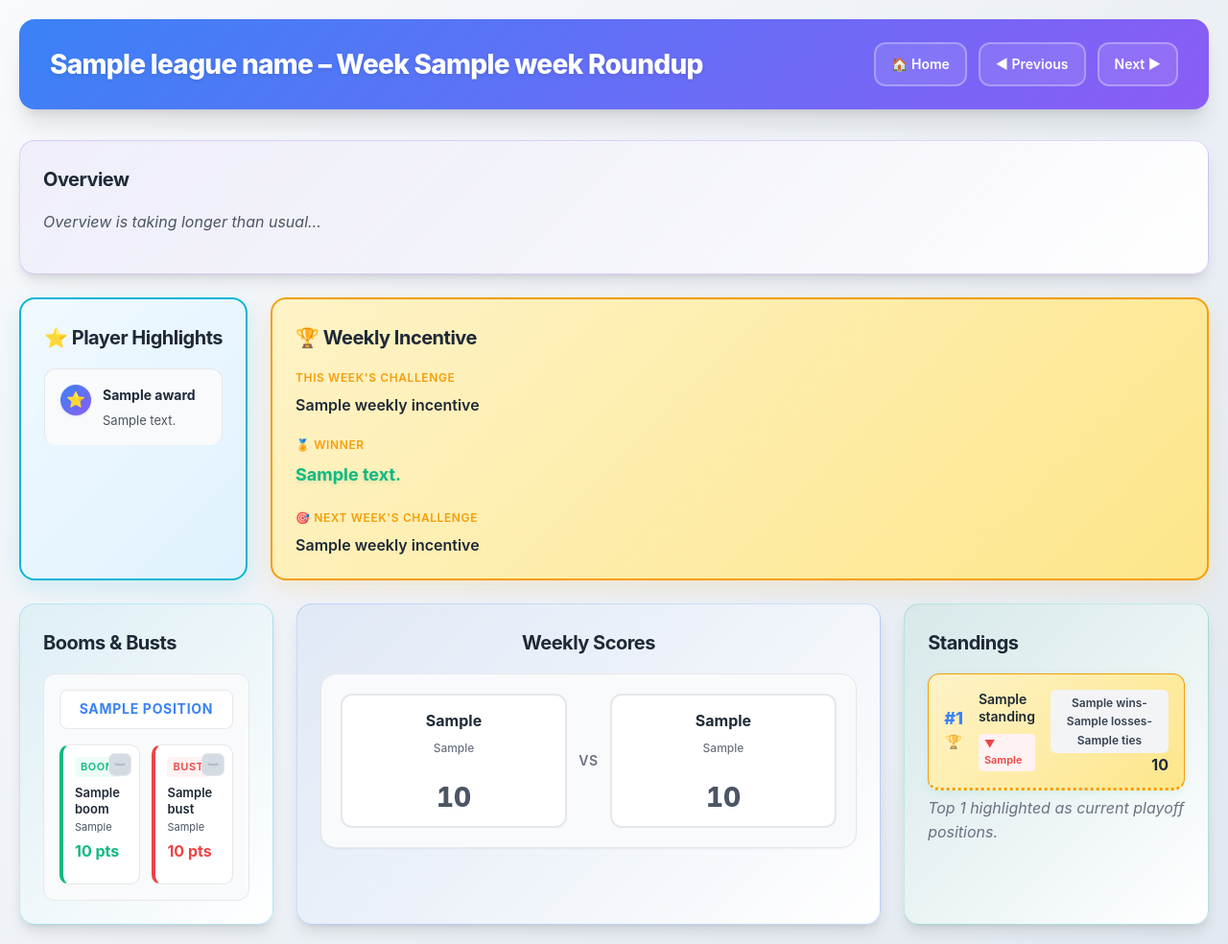
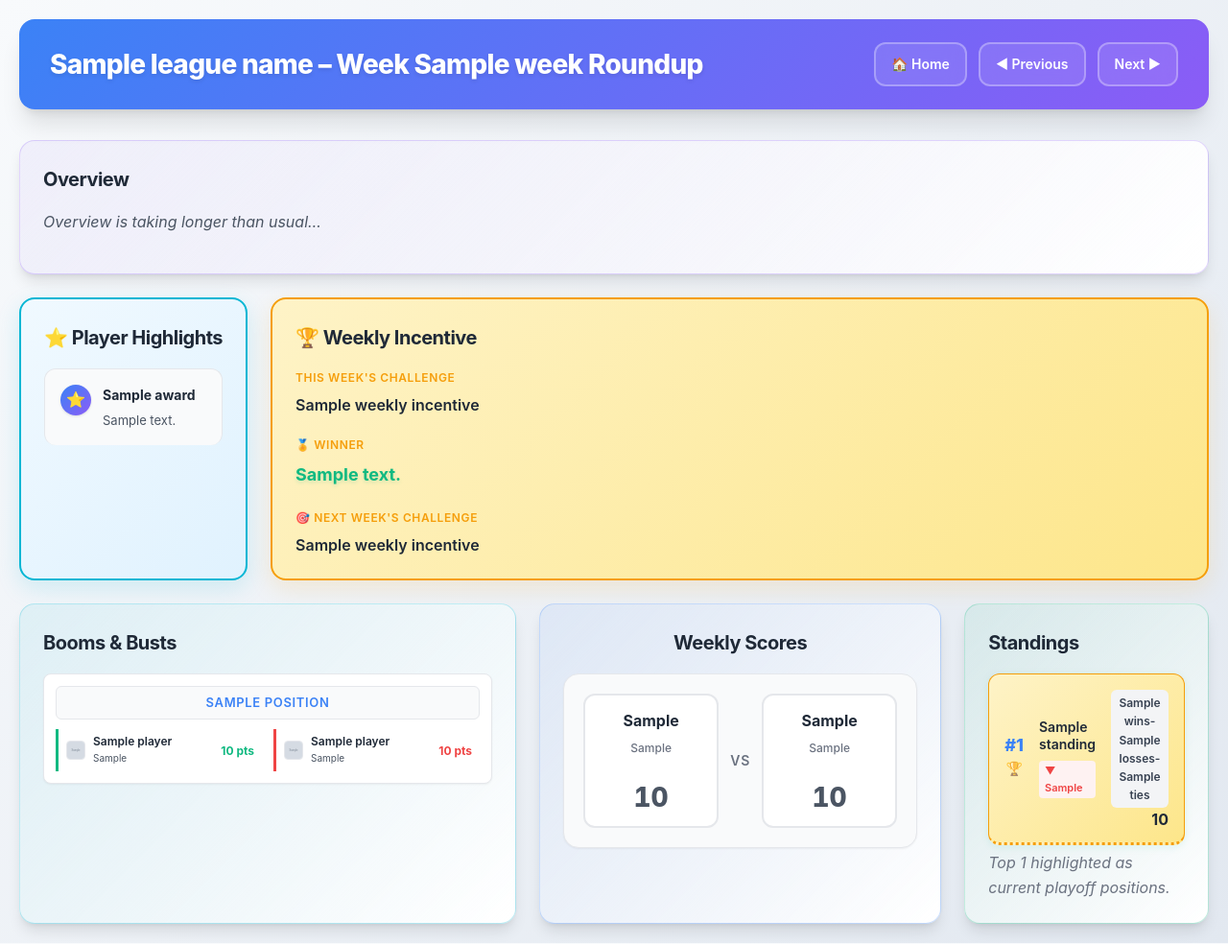
Before and after one commit to samualmoot/fantasy-football-roundup, a Django app: template roundup/templates/roundup/report.html in a window 1280 px wide. Shown: the whole page at 96% size. Run offline with Django 5.2, Linux system fonts and the light colour scheme; the template is opened without the code that fills it: most values are stand-ins (such as "Sample title", 1, 10 or a date in 2020); grey boxes marked "Sample" are stand-in pictures.

Commit message:
styling changes

```diff
--- a/roundup/static/roundup/report.css
+++ b/roundup/static/roundup/report.css
@@ -1020,166 +1020,197 @@
 
 /* ===== BOOMS & BUSTS SECTION =====
  *
- * Shows the best and worst performing NFL players for each fantasy position.
- * Each position (QB, RB, WR, TE, K, DEF) displays both a "boom" and "bust" player.
- * Boom players have green left borders, bust players have red left borders.
- * Players show name, team, fantasy points, and NFL team logo.
+ * Simple, compact table-like list of top performers and worst performers by position.
+ * Clean layout that's easy to scan and doesn't waste space.
  */
 .bb-grid {
   display: grid;
-  gap: 16px;
+  gap: 12px;
 }
 
 /* Individual position card (e.g., "Quarterbacks") */
 .bb-position-card {
-  background: var(--gray-50);
+  background: white;
   border: 1px solid var(--gray-200);
-  border-radius: 12px;
-  padding: 16px;
-  transition: all 0.2s ease;
-}
-
-/* Hover effect for position cards */
-.bb-position-card:hover {
-  transform: translateY(-2px);
-  box-shadow: var(--shadow-md);
-  border-color: var(--gray-300);
-}
-
-/* ===== BOOMS & BUSTS PLAYER STYLING =====
- *
- * Individual player cards within each position section.
- * Boom players have green left borders, bust players have red left borders.
- * Each player shows type, name, team, and fantasy points.
+  border-radius: 8px;
+  padding: 12px;
+  box-shadow: var(--shadow-sm);
+}
+
+/* ===== BOOMS & BUSTS SECTION HEADERS =====
+ *
+ * Section headers for booms and busts within each position card.
+ * Each section has a colored header and contains a list of top 3 players.
  */
 
 /* Position header (e.g., "Quarterbacks") */
 .bb-position-header {
-  font-size: 14px;
-  font-weight: 700;
+  font-size: 13px;
+  font-weight: 600;
   color: var(--primary);
   text-transform: uppercase;
   letter-spacing: 0.05em;
   text-align: center;
-  margin-bottom: 16px;
-  padding: 8px 12px;
-  background: white;
-  border-radius: 8px;
+  margin-bottom: 10px;
+  padding: 6px 10px;
+  background: var(--gray-50);
+  border-radius: 6px;
   border: 1px solid var(--gray-200);
 }
 
-/* Grid layout for boom/bust player pairs */
-.bb-players {
+/* Section container for booms or busts */
+.bb-section {
+  margin-bottom: 0; /* Remove bottom margin since they're side by side */
+}
+
+.bb-section:last-child {
+  margin-bottom: 0;
+}
+
+/* Container for both booms and busts sections side by side */
+.bb-sections-container {
   display: grid;
-  grid-template-columns: 1fr 1fr; /* Boom | Bust */
+  grid-template-columns: 1fr 1fr; /* Booms | Busts */
   gap: 12px;
 }
 
-/* Individual player card */
-.bb-player {
-  background: white;
-  border-radius: 10px;
-  padding: 12px;
-  border: 1px solid var(--gray-200);
-  transition: all 0.2s ease;
-  position: relative; /* For NFL logo positioning */
-}
-
-/* Hover effect for player cards */
-.bb-player:hover {
-  transform: translateY(-1px);
-  box-shadow: var(--shadow-sm);
-}
-
-/* Boom player styling with green left border */
-.bb-player.boom {
-  border-left: 4px solid var(--success);
-}
-
-/* Bust player styling with red left border */
-.bb-player.bust {
-  border-left: 4px solid var(--danger);
-}
-
-/* ===== PLAYER CONTENT AND DETAILS =====
- *
- * Player information display including type badge, name, team, and fantasy points.
- * Each player card shows comprehensive details in a compact format.
- */
-
-/* Player header with type badge */
-.bb-player-header {
+/* Section header styling - removed for ultra-compact design */
+.bb-section-header {
+  display: none; /* Hide section headers to save space */
+}
+
+.bb-section-header.boom {
+  background: linear-gradient(135deg, #ecfdf5 0%, #d1fae5 100%);
+  border: 1px solid var(--success);
+}
+
+.bb-section-header.bust {
+  background: linear-gradient(135deg, #fef2f2 0%, #fee2e2 100%);
+  border: 1px solid var(--danger);
+}
+
+/* Section title */
+.bb-section-title {
+  font-size: 12px;
+  font-weight: 600;
+  text-transform: uppercase;
+  letter-spacing: 0.05em;
+}
+
+.bb-section-header.boom .bb-section-title {
+  color: var(--success);
+}
+
+.bb-section-header.bust .bb-section-title {
+  color: var(--danger);
+}
+
+/* ===== PLAYER LIST STYLING =====
+ *
+ * Simple table-like list of players that's compact and easy to read.
+ * Each row shows: Logo | Name | Team | Points in a clean format.
+ */
+
+/* Players list container */
+.bb-players-list {
+  display: flex;
+  flex-direction: column;
+  gap: 0; /* No gap between rows for table-like appearance */
+}
+
+/* Individual player item - simple table row style */
+.bb-player-item {
   display: flex;
   align-items: center;
   gap: 8px;
-  margin-bottom: 8px;
-}
-
-/* Player type badge (BOOM or BUST) */
-.bb-player-type {
-  font-size: 11px;
-  font-weight: 600;
-  text-transform: uppercase;
-  letter-spacing: 0.05em;
-  padding: 2px 6px;
+  padding: 6px 8px;
+  background: white;
+  border-bottom: 1px solid var(--gray-100);
+  transition: background-color 0.2s ease;
+}
+
+.bb-player-item:last-child {
+  border-bottom: none;
+}
+
+.bb-player-item:hover {
+  background: var(--gray-50);
+}
+
+/* Boom player styling - subtle left border */
+.bb-player-item.boom {
+  border-left: 3px solid var(--success);
+}
+
+/* Bust player styling - subtle left border */
+.bb-player-item.bust {
+  border-left: 3px solid var(--danger);
+}
+
+/* No data state */
+.bb-player-item.no-data {
+  opacity: 0.6;
+  background: var(--gray-50);
+}
+
+/* ===== PLAYER ITEM CONTENT STYLING =====
+ *
+ * Individual player information within each booms/busts list item.
+ * Shows NFL logo, player name, fantasy team, and fantasy points.
+ */
+
+/* NFL team logo - properly sized for readability */
+.bb-player-nfl-logo {
+  width: 20px;
+  height: 20px;
   border-radius: 4px;
-}
-
-/* Boom player type badge styling */
-.bb-player.boom .bb-player-type {
-  background: #ecfdf5;
-  color: var(--success);
-}
-
-/* Bust player type badge styling */
-.bb-player.bust .bb-player-type {
-  background: #fef2f2;
-  color: var(--danger);
+  border: 1px solid var(--gray-200);
+  background: white;
+  flex-shrink: 0;
 }
 
 /* Player information container */
-.bb-player-content {
-  margin-bottom: 8px;
-}
-
-/* Player name display */
+.bb-player-info {
+  display: flex;
+  flex-direction: column;
+  gap: 2px;
+  flex: 1; /* Take up available space */
+  min-width: 120px; /* Ensure enough space for names and teams */
+}
+
+/* Player name - readable font size */
 .bb-player-name {
   font-weight: 600;
-  font-size: 13px;
+  font-size: 12px;
   color: var(--gray-800);
-  margin-bottom: 2px;
-  line-height: 1.3;
-}
-
-/* Player's fantasy team name */
+  line-height: 1.2;
+  white-space: nowrap;
+  overflow: hidden;
+  text-overflow: ellipsis;
+}
+
+/* Player's fantasy team name - readable font size */
 .bb-player-team {
-  font-size: 11px;
+  font-size: 10px;
   color: var(--gray-600);
-  margin-bottom: 4px;
-}
-
-/* Player's fantasy points */
+  white-space: nowrap;
+  overflow: hidden;
+  text-overflow: ellipsis;
+}
+
+/* Player's fantasy points - readable font size */
 .bb-player-points {
   font-weight: 700;
-  font-size: 16px;
+  font-size: 12px;
   color: var(--success);
+  text-align: right;
+  min-width: 40px; /* Ensure points don't get cut off */
+  flex-shrink: 0; /* Prevent points from shrinking */
 }
 
 /* Bust player points in red */
-.bb-player.bust .bb-player-points {
+.bb-player-item.bust .bb-player-points {
   color: var(--danger);
-}
-
-/* NFL team logo positioned in top-right corner */
-.bb-nfl-logo {
-  position: absolute;
-  top: 8px;
-  right: 8px;
-  width: 24px;
-  height: 24px;
-  border-radius: 6px;
-  border: 1px solid var(--gray-200);
-  background: white;
 }
 
 /* Message when no player data is available */
--- a/roundup/templates/roundup/report.html
+++ b/roundup/templates/roundup/report.html
@@ -206,55 +206,56 @@
         {% for row in incentives.boom_bust_by_position %}
         <div class="bb-position-card">
           <div class="bb-position-header">{{ row.position }}</div>
-          <div class="bb-players">
-            <div class="bb-player boom">
-                  {% if row.boom %}
-                <div class="bb-player-header">
-                  <span class="bb-player-type">Boom</span>
+
+          <div class="bb-sections-container">
+            <!-- Booms Section -->
+            <div class="bb-section">
+              <div class="bb-section-header boom">
+                <span class="bb-section-title">Top 3 Booms</span>
               </div>
-                <div class="bb-player-content">
-                  <div class="bb-player-name">{{ row.boom.player_name }}</div>
-                  <div class="bb-player-team">{{ row.boom.fantasy_team }}</div>
-                  <div class="bb-player-points">{{ row.boom.points }} pts</div>
+              <div class="bb-players-list">
+                {% for player in row.booms %}
+                <div class="bb-player-item boom">
+                  <img class="bb-player-nfl-logo" src="{{ player.nfl_logo }}" alt="{{ player.nfl_team }} logo" />
+                  <div class="bb-player-info">
+                    <div class="bb-player-name">{{ player.player_name }}</div>
+                    <div class="bb-player-team">{{ player.fantasy_team }}</div>
                   </div>
-                {% if row.boom.nfl_logo %}
-                  <img class="bb-nfl-logo" src="{{ row.boom.nfl_logo }}" alt="{{ row.boom.nfl_team }} logo" />
-                {% endif %}
-                  {% else %}
-                <div class="bb-player-header">
-                  <span class="bb-player-type">Boom</span>
+                  <div class="bb-player-points">{{ player.points }} pts</div>
                 </div>
-                <div class="bb-player-content">
-                  <div class="bb-player-name muted">No boom</div>
-                  <div class="bb-player-team muted">—</div>
-                  <div class="bb-player-points muted">—</div>
+                {% empty %}
+                <div class="bb-player-item boom no-data">
+                  <div class="bb-player-info">
+                    <div class="bb-player-name muted">No data</div>
                   </div>
-                  {% endif %}
+                </div>
+                {% endfor %}
+              </div>
             </div>
 
-            <div class="bb-player bust">
-                  {% if row.bust %}
-                <div class="bb-player-header">
-                  <span class="bb-player-type">Bust</span>
+            <!-- Busts Section -->
+            <div class="bb-section">
+              <div class="bb-section-header bust">
+                <span class="bb-section-title">Top 3 Busts</span>
               </div>
-                <div class="bb-player-content">
-                  <div class="bb-player-name">{{ row.bust.player_name }}</div>
-                  <div class="bb-player-team">{{ row.bust.fantasy_team }}</div>
-                  <div class="bb-player-points">{{ row.bust.points }} pts</div>
+              <div class="bb-players-list">
+                {% for player in row.busts %}
+                <div class="bb-player-item bust">
+                  <img class="bb-player-nfl-logo" src="{{ player.nfl_logo }}" alt="{{ player.nfl_team }} logo" />
+                  <div class="bb-player-info">
+                    <div class="bb-player-name">{{ player.player_name }}</div>
+                    <div class="bb-player-team">{{ player.fantasy_team }}</div>
                   </div>
-                {% if row.bust.nfl_logo %}
-                  <img class="bb-nfl-logo" src="{{ row.bust.nfl_logo }}" alt="{{ row.bust.nfl_team }} logo" />
-                {% endif %}
-                  {% else %}
-                <div class="bb-player-header">
-                  <span class="bb-player-type">Bust</span>
+                  <div class="bb-player-points">{{ player.points }} pts</div>
                 </div>
-                <div class="bb-player-content">
-                  <div class="bb-player-name muted">No bust</div>
-                  <div class="bb-player-team muted">—</div>
-                  <div class="bb-player-points muted">—</div>
+                {% empty %}
+                <div class="bb-player-item bust no-data">
+                  <div class="bb-player-info">
+                    <div class="bb-player-name muted">No data</div>
                   </div>
-              {% endif %}
+                </div>
+                {% endfor %}
+              </div>
             </div>
           </div>
         </div>
@@ -270,28 +271,51 @@
         {% for row in incentives.boom_bust_by_position %}
         <div class="mobile-bb-position">
           <div class="mobile-bb-position-title">{{ row.position }}</div>
-          <div class="mobile-bb-players">
-            <div class="mobile-bb-player">
-              {% if row.boom %}
-                <div class="mobile-bb-player-name">{{ row.boom.player_name }}</div>
-                <div class="mobile-bb-player-team">{{ row.boom.fantasy_team }}</div>
-                <div class="mobile-bb-player-points">{{ row.boom.points }}</div>
-              {% else %}
-                <div class="mobile-bb-player-name">—</div>
-                <div class="mobile-bb-player-team">No boom</div>
-                <div class="mobile-bb-player-points">—</div>
-              {% endif %}
+          <div class="mobile-bb-sections-container">
+            <!-- Mobile Booms -->
+            <div class="mobile-bb-section">
+              <div class="mobile-bb-section-title">Top 3 Booms</div>
+              <div class="mobile-bb-players-list">
+                {% for player in row.booms %}
+                <div class="mobile-bb-player-item boom">
+                  <img class="mobile-bb-player-nfl-logo" src="{{ player.nfl_logo }}" alt="{{ player.nfl_team }} logo" />
+                  <div class="mobile-bb-player-info">
+                    <div class="mobile-bb-player-name">{{ player.player_name }}</div>
+                    <div class="mobile-bb-player-team">{{ player.fantasy_team }}</div>
                   </div>
-            <div class="mobile-bb-player bust">
-              {% if row.bust %}
-                <div class="mobile-bb-player-name">{{ row.bust.player_name }}</div>
-                <div class="mobile-bb-player-team">{{ row.bust.fantasy_team }}</div>
-                <div class="mobile-bb-player-points">{{ row.bust.points }}</div>
-              {% else %}
-                <div class="mobile-bb-player-name">—</div>
-                <div class="mobile-bb-player-team">No bust</div>
-                <div class="mobile-bb-player-points">—</div>
-              {% endif %}
+                  <div class="mobile-bb-player-points">{{ player.points }} pts</div>
+                </div>
+                {% empty %}
+                <div class="mobile-bb-player-item boom no-data">
+                  <div class="mobile-bb-player-info">
+                    <div class="mobile-bb-player-name muted">No data</div>
+                  </div>
+                </div>
+                {% endfor %}
+              </div>
+            </div>
+
+            <!-- Mobile Busts -->
+            <div class="mobile-bb-section">
+              <div class="mobile-bb-section-title">Top 3 Busts</div>
+              <div class="mobile-bb-players-list">
+                {% for player in row.busts %}
+                <div class="mobile-bb-player-item bust">
+                  <img class="mobile-bb-player-nfl-logo" src="{{ player.nfl_logo }}" alt="{{ player.nfl_team }} logo" />
+                  <div class="mobile-bb-player-info">
+                    <div class="mobile-bb-player-name">{{ player.player_name }}</div>
+                    <div class="mobile-bb-player-team">{{ player.fantasy_team }}</div>
+                  </div>
+                  <div class="mobile-bb-player-points">{{ player.points }} pts</div>
+                </div>
+                {% empty %}
+                <div class="mobile-bb-player-item bust no-data">
+                  <div class="mobile-bb-player-info">
+                    <div class="mobile-bb-player-name muted">No data</div>
+                  </div>
+                </div>
+                {% endfor %}
+              </div>
             </div>
           </div>
         </div>
@@ -389,28 +413,51 @@
           {% for row in incentives.boom_bust_by_position %}
           <div class="mobile-bb-position">
             <div class="mobile-bb-position-title">{{ row.position }}</div>
-            <div class="mobile-bb-players">
-              <div class="mobile-bb-player">
-                {% if row.boom %}
-                  <div class="mobile-bb-player-name">{{ row.boom.player_name }}</div>
-                  <div class="mobile-bb-player-team">{{ row.boom.fantasy_team }}</div>
-                  <div class="mobile-bb-player-points">{{ row.boom.points }}</div>
-                {% else %}
-                  <div class="mobile-bb-player-name">—</div>
-                  <div class="mobile-bb-player-team">No boom</div>
-                  <div class="mobile-bb-player-points">—</div>
-                {% endif %}
+            <div class="mobile-bb-sections-container">
+              <!-- Mobile Booms -->
+              <div class="mobile-bb-section">
+                <div class="mobile-bb-section-title">Top 3 Booms</div>
+                <div class="mobile-bb-players-list">
+                  {% for player in row.booms %}
+                  <div class="mobile-bb-player-item boom">
+                    <img class="mobile-bb-player-nfl-logo" src="{{ player.nfl_logo }}" alt="{{ player.nfl_team }} logo" />
+                    <div class="mobile-bb-player-info">
+                      <div class="mobile-bb-player-name">{{ player.player_name }}</div>
+                      <div class="mobile-bb-player-team">{{ player.fantasy_team }}</div>
                     </div>
-              <div class="mobile-bb-player bust">
-                {% if row.bust %}
-                  <div class="mobile-bb-player-name">{{ row.bust.player_name }}</div>
-                  <div class="mobile-bb-player-team">{{ row.bust.fantasy_team }}</div>
-                  <div class="mobile-bb-player-points">{{ row.bust.points }}</div>
-                {% else %}
-                  <div class="mobile-bb-player-name">—</div>
-                  <div class="mobile-bb-player-team">No bust</div>
-                  <div class="mobile-bb-player-points">—</div>
-                {% endif %}
+                    <div class="mobile-bb-player-points">{{ player.points }} pts</div>
+                  </div>
+                  {% empty %}
+                  <div class="mobile-bb-player-item boom no-data">
+                    <div class="mobile-bb-player-info">
+                      <div class="mobile-bb-player-name muted">No data</div>
+                    </div>
+                  </div>
+                  {% endfor %}
+                </div>
+              </div>
+
+              <!-- Mobile Busts -->
+              <div class="mobile-bb-section">
+                <div class="mobile-bb-section-title">Top 3 Busts</div>
+                <div class="mobile-bb-players-list">
+                  {% for player in row.busts %}
+                  <div class="mobile-bb-player-item bust">
+                    <img class="mobile-bb-player-nfl-logo" src="{{ player.nfl_logo }}" alt="{{ player.nfl_team }} logo" />
+                    <div class="mobile-bb-player-info">
+                      <div class="mobile-bb-player-name">{{ player.player_name }}</div>
+                      <div class="mobile-bb-player-team">{{ player.fantasy_team }}</div>
+                    </div>
+                    <div class="mobile-bb-player-points">{{ player.points }} pts</div>
+                  </div>
+                  {% empty %}
+                  <div class="mobile-bb-player-item bust no-data">
+                    <div class="mobile-bb-player-info">
+                      <div class="mobile-bb-player-name muted">No data</div>
+                    </div>
+                  </div>
+                  {% endfor %}
+                </div>
               </div>
             </div>
           </div>
@@ -418,10 +465,6 @@
         </div>
       </div>
     </div>
-
-
-
-
   </div>
   <script>
     (function() {
```
Also changed, not shown: other parts of roundup/static/roundup/report.css (+122 -21 lines), roundup/incentives.py (+16 -9 lines). Lines whose indentation alone changed are shown as unchanged.
